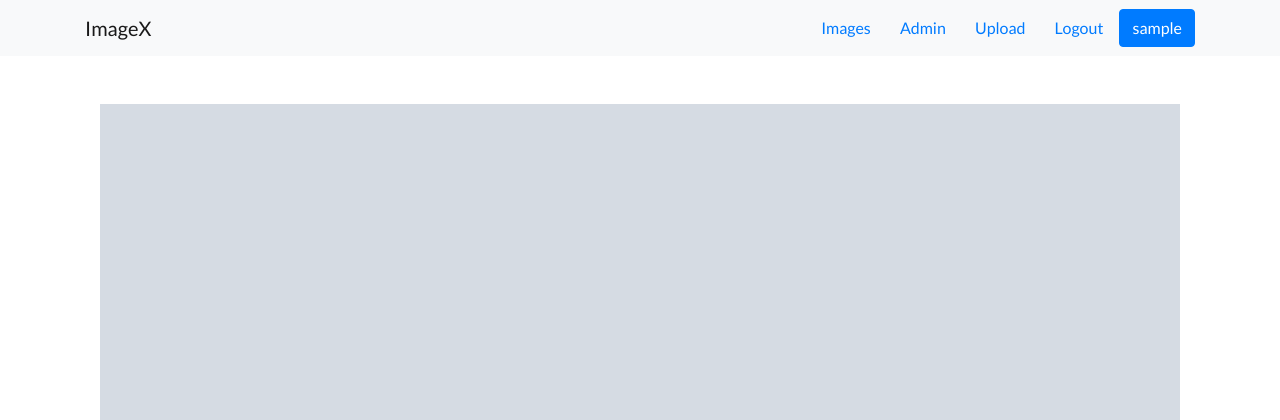
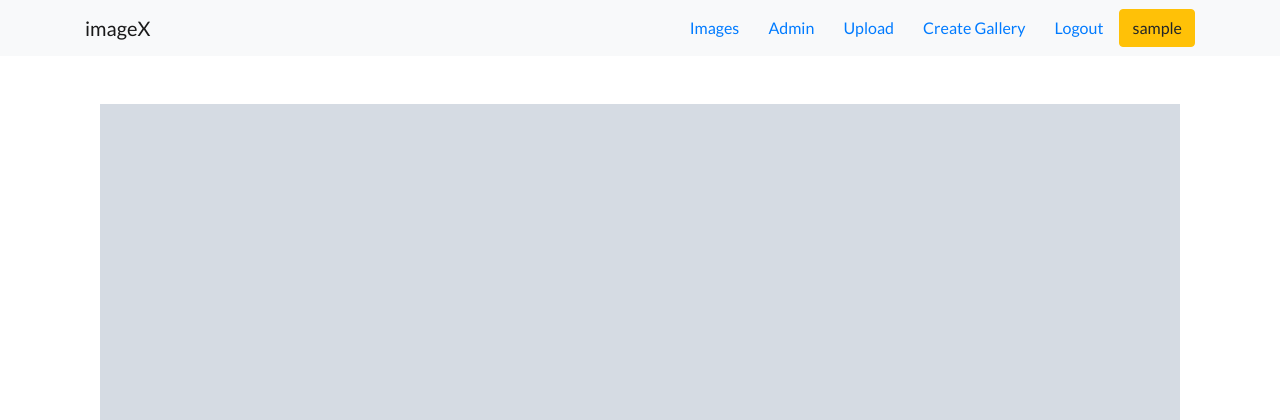
Before and after one commit to allen1124/CaThink, a Django app: page /images/detail/1/ in a window 1280 px wide. Shown: the top 420 px of the page. Run offline with Django 3.2, Linux system fonts and the light colour scheme; a user stored in the database is signed in; tables that the repository leaves empty hold one stand-in row (values such as "Sample post"); grey boxes marked "Sample" are stand-in pictures; some libraries are stand-ins or nearby versions.

Commit message:
Username button - Yellow means curator Limit upload image JPEG only Change ImageX to imageX Create Gallery class

```diff
--- a/ImageX/views.py
+++ b/ImageX/views.py
@@ -1,6 +1,6 @@
 from django.contrib import auth
 from django.http import HttpResponseRedirect
-from django.shortcuts import render, redirect
+from django.shortcuts import render
 from django.http import HttpResponse
 from .forms import SignupForm, InvitationForm
 from django.contrib.sites.shortcuts import get_current_site
--- a/images/admin.py
+++ b/images/admin.py
@@ -2,9 +2,13 @@ from django.contrib import admin
 
 # Register your models here.
 
-from .models import Image
+from .models import Image, Gallery
 
 class ImageAdmin(admin.ModelAdmin):
 	list_display = ('id', 'title', 'user', 'category', 'tag')
 
+class GalleryAdmin(admin.ModelAdmin):
+	list_display = ('id', 'title', 'user', 'category', 'tag')
+
 admin.site.register(Image, ImageAdmin)
+admin.site.register(Gallery, GalleryAdmin)
--- a/images/models.py
+++ b/images/models.py
@@ -6,10 +6,7 @@ from tagging.fields import TagField
 
 
 # Create your models here.
-
-
-class Image(models.Model):
-	CategoryList = (('Abstract', 'Abstract'),
+CategoryList = (('Abstract', 'Abstract'),
 					('Aerial', 'Aerial'),
 					('Animals', 'Animals'),
 					('Architecture', 'Architecture'),
@@ -28,6 +25,8 @@ class Image(models.Model):
 					('Sport', 'Sport'),
 					('Still Life', 'Still Life'),
 					('Street, and Travel', 'Street, and Travel'))
+
+class Image(models.Model):
 	user = models.ForeignKey(User, default=1, on_delete=models.CASCADE)
 	title = models.CharField(max_length=120, blank=True)
 	tag = TagField(blank=True)
@@ -50,3 +49,15 @@ class Image(models.Model):
 
 	class Meta:
 		ordering = ["-timestamp", "-updated"]
+
+
+class Gallery(models.Model):
+	user = models.ForeignKey(User, default=1, on_delete=models.CASCADE)
+	title = models.CharField(max_length=120, blank=True)
+	category = models.CharField(max_length=120, choices=CategoryList, null=True, blank=True)
+	tag = TagField(blank=True)
+	updated = models.DateTimeField(auto_now=True, auto_now_add=False)
+	timestamp = models.DateTimeField(auto_now=False, auto_now_add=True)
+
+	class Meta:
+		ordering = ["-timestamp", "-updated"]
--- a/images/views.py
+++ b/images/views.py
@@ -72,6 +72,12 @@ def image_upload(request):
 					"form": form
 				}
 				return render(request, "image_form.html", context)
+			if form.cleaned_data['image'].content_type is not "image/jpeg":
+				messages.warning(request, "Sorry, imageX supports only the JPEG file format.")
+				context = {
+					"form": form
+				}
+				return render(request, "image_form.html", context)
 			image.user = request.user
 			image.save()
 			user_profile.daily_upload_count += 1
--- a/templates/head.html
+++ b/templates/head.html
@@ -7,7 +7,7 @@
     <meta name="description" content="">
     <meta name="author" content="CaThink">
 
-    <title>ImageX - Share Your World</title>
+    <title>imageX - Share Your World</title>
 
 	<script src="https://ajax.googleapis.com/ajax/libs/jquery/3.3.1/jquery.min.js"></script>
 
@@ -32,7 +32,7 @@
 <body>
 <nav class="navbar navbar-light bg-light static-top">
     <div class="container">
-        <a class="navbar-brand" href="/">ImageX</a>
+        <a class="navbar-brand" href="/">imageX</a>
         <div>
             <a class="btn btn-default" href="/images/">Images</a>
             {% if user.is_authenticated %}
@@ -40,8 +40,15 @@
                     <a class="btn btn-default" href="/admin/">Admin</a>
                 {% endif %}
                 <a class="btn btn-default" href="/images/upload">Upload</a>
+				{% if user.profile.curator %}
+					<a class="btn btn-default" href="/">Create Gallery</a>
+				{% endif %}
                 <a class="btn btn-default" href="/logout/">Logout</a>
+				{% if user.profile.curator %}
+					<a class="btn btn-warning" href="/profile/detail/{{ user.id }}">{{ user.username }}</a>
+				{% else %}
                 <a class="btn btn-primary" href="/profile/detail/{{ user.id }}">{{ user.username }}</a>
+				{% endif %}
             {% else %}
                 <a class="btn btn-primary" href="/login/">Login</a>
             {% endif %}
```
